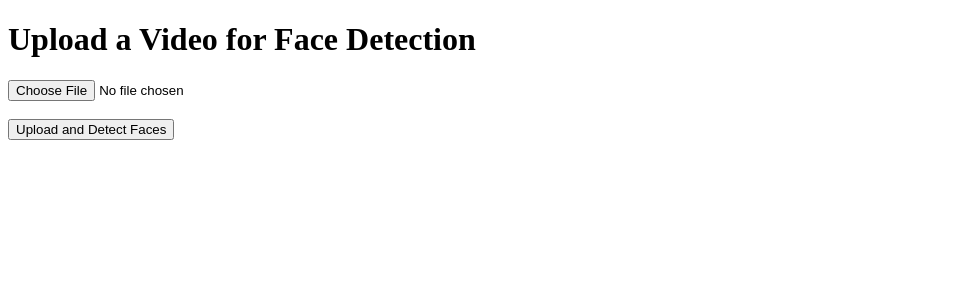
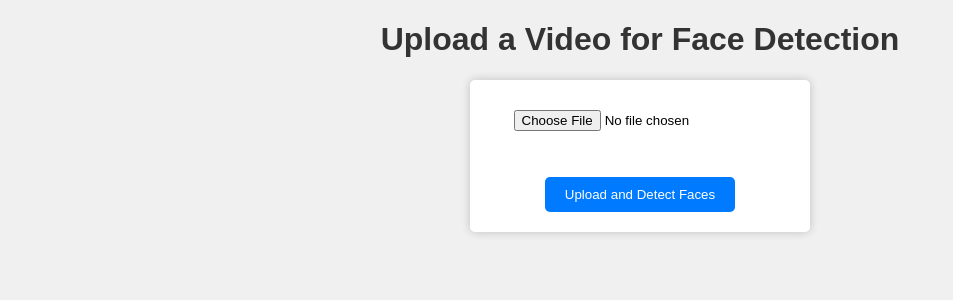
Before and after one commit to deepakjeff2/Face-detector, a Django app: page / in a window 1280 px wide. Shown: the top 300 px of the page, without its empty margins (0-953 px from the left). Run offline with Django 3.2, Linux system fonts and the light colour scheme.

Commit message:
Update upload_video.html

```diff
--- a/templates/upload_video.html
+++ b/templates/upload_video.html
@@ -1,8 +1,49 @@
 <!DOCTYPE html>
 <html>
+
 <head>
     <title>Upload Video</title>
+    <style>
+        body {
+            font-family: Arial, sans-serif;
+            background-color: #f0f0f0;
+            text-align: center;
+        }
+
+        h1 {
+            color: #333;
+        }
+
+        form {
+            background-color: #fff;
+            padding: 20px;
+            border-radius: 5px;
+            box-shadow: 0px 0px 10px rgba(0, 0, 0, 0.2);
+            width: 300px;
+            margin: 0 auto;
+        }
+
+        input[type="file"] {
+            display: block;
+            margin: 0 auto;
+            padding: 10px;
+        }
+
+        button[type="submit"] {
+            background-color: #007bff;
+            color: #fff;
+            border: none;
+            padding: 10px 20px;
+            border-radius: 5px;
+            cursor: pointer;
+        }
+
+        button[type="submit"]:hover {
+            background-color: #0056b3;
+        }
+    </style>
 </head>
+
 <body>
     <h1>Upload a Video for Face Detection</h1>
 
@@ -13,4 +54,5 @@
         <button type="submit">Upload and Detect Faces</button>
     </form>
 </body>
+
 </html>
```
